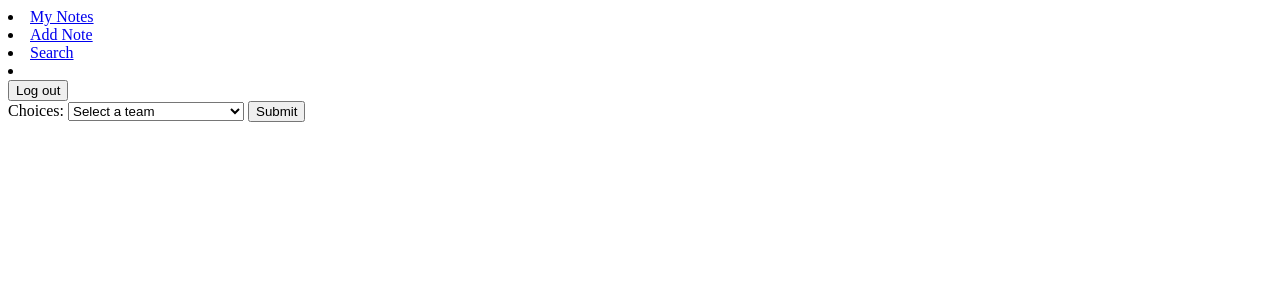
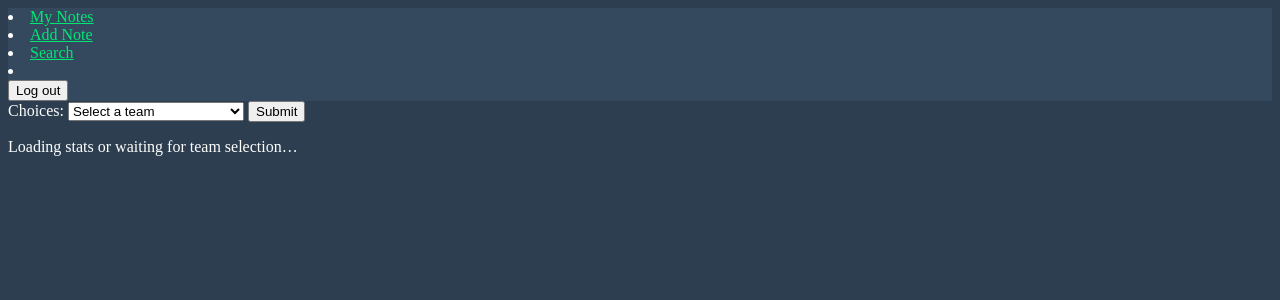
Before and after one commit to Rtkmak14/NFL-Betting-Tracker, a Django app: page /team-stats/ in a window 1280 px wide. Shown: the top 300 px of the page. Run offline with Django 5.2, Linux system fonts and the light colour scheme; the visitor is signed in with stand-in values (Sample User, id 1).

Commit message:
base css

```diff
--- /dev/null
+++ b/NFL_Betting_Tracker/main_app/static/css/base.css
@@ -0,0 +1,32 @@
+body {
+  background-color: #2c3e50;
+  color: #fefefe;
+}
+
+nav {
+  background-color: #34495e;
+  color: #fefefe;
+}
+
+form {
+  color: #fefefe;
+}
+
+ul {
+  background-color: #3b4a5a;
+  color: #fefefe;
+}
+
+li {
+  color: #fefefe;
+}
+
+
+a {
+  color: #00e676;
+}
+
+a:hover {
+  color: #1de9b6;
+  text-decoration: underline;
+}
--- a/NFL_Betting_Tracker/main_app/templates/base.html
+++ b/NFL_Betting_Tracker/main_app/templates/base.html
@@ -1,9 +1,12 @@
+{% load static %}
+
 <!DOCTYPE html>
 <html lang="en">
   <head>
     <meta charset="UTF-8" />
     <meta http-equiv="X-UA-Compatible" content="IE=edge" />
     <meta name="viewport" content="width=device-width, initial-scale=1.0" />
+    <link rel="stylesheet" href="{%static 'css/base.css'%}"/>
     {% block head %}
     <title>NFL Betting Tracker</title>
     {% endblock %}
--- a/NFL_Betting_Tracker/main_app/templates/stats.html
+++ b/NFL_Betting_Tracker/main_app/templates/stats.html
@@ -7,8 +7,9 @@
     <button type="submit">Submit</button>
   </form>
 
-{% for game in games %}
-    <ul>
+{% if games %}
+    {% for game in games %}
+      <ul>
         <li>Date: {{ game.display_date }}</li>
         <li>Location: {{ game.location }}</li>
         <li>Home vs Away: {{ game.homeAway }}</li>
@@ -16,9 +17,11 @@
         <li>Team Score: {{ game.team_score }}</li>
         <li>Opponent Score: {{ game.opp_score }}</li>
         <li>Margin: {{ game.margin }}</li>
-        <li>Days Between Games: {{ game.days_since_last_game}}</li>
+        <li>Days Between Games: {{ game.days_since_last_game }}</li>
         <li>Travel Distance from Home (mi): {{ game.travel_from_home_miles }}</li>
-    </ul>
-{% endfor %}
-
+      </ul>
+    {% endfor %}
+  {% else %}
+    <p>Loading stats or waiting for team selection…</p>
+  {% endif %}
 {% endblock %}
```
